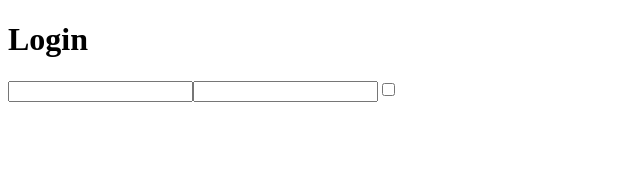
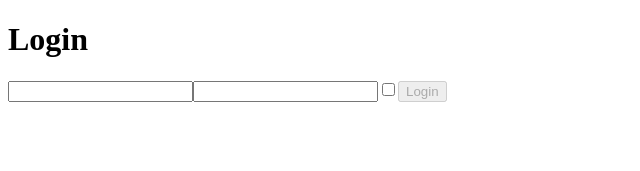
Before and after one commit to Emiliano-S/react-exercises, a React (Create React App) app: page / in a window 1280 px wide. Shown: the top 171 px of the page, without its empty margins (0-640 px from the left). Built offline with nearby package versions, Linux system fonts and the light colour scheme.

Commit message:
End: esercizio forms-03

```diff
--- a/src/App.js
+++ b/src/App.js
@@ -3,10 +3,13 @@ import { Login } from './Login';
 
 
 export class App extends React.Component{
+    onLoginData = (state) =>{
+        console.log(state)
+    }
     render(){
         return(
             <div>
-                <Login />
+                <Login data={this.onLoginData}/>
             </div>
         );
     };
--- a/src/Login.js
+++ b/src/Login.js
@@ -19,6 +19,10 @@ export class Login extends React.Component{
         })
     }
 
+    onLogin = () =>{
+        this.props.data(this.state);
+    }
+
     render(){
         return(
             <div>
@@ -27,6 +31,7 @@ export class Login extends React.Component{
                     <input type="text" name="username" value={this.state.username} onChange={this.handleInputChange} />
                     <input type="password" name="password" value={this.state.password} onChange={this.handleInputChange} />
                     <input type="checkbox" name="remember" checked={this.state.checked} onChange={this.handleInputChange} />
+                    <button type="submit" disabled={(this.state.username === '' || this.state.password === '') ? true : false} onClick={this.onLogin}>Login</button>
                 </div>
             </div>
         )
```
